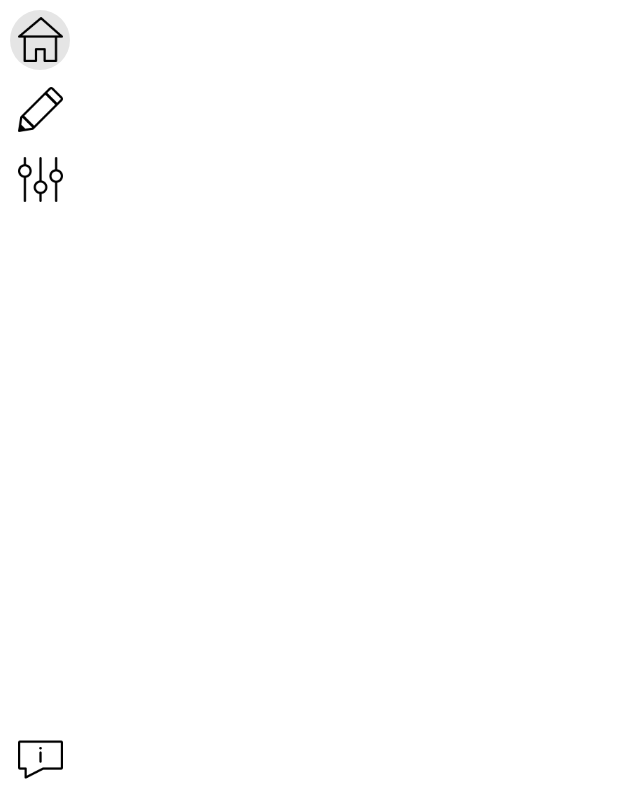
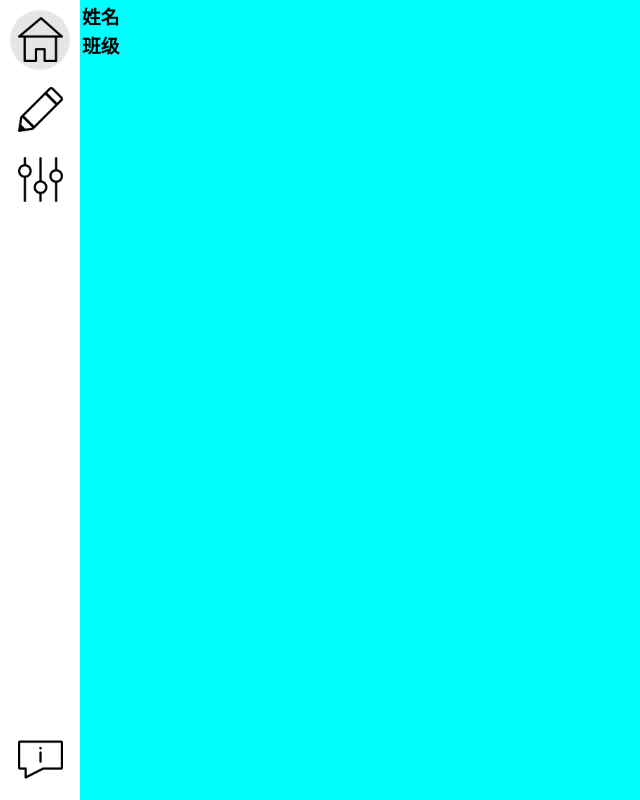
Before and after one commit to amekiri13/Roll-Call-, a JavaScript app: page /#/ in a window 1280 px wide. Shown: the whole page, without its empty margins (0-640 px from the left). Built offline with nearby package versions, Linux system fonts and the light colour scheme.

Commit message:
test:样式测试

```diff
--- a/src/components/Edit.vue
+++ b/src/components/Edit.vue
@@ -10,5 +10,11 @@ export default {
 </script>
 
 <style scoped>
-
+.outside {
+  position: absolute;
+  left: 80px;
+  width: calc(100vw - 80px);
+  height: 100vh;
+  background-color: aqua;
+}
 </style>
--- a/src/components/Home.vue
+++ b/src/components/Home.vue
@@ -1,21 +1,34 @@
 <template>
-<div>
-
+<div class="outside">
+  <table>
+    <tbody>
+      <tr>
+        <td><h3>姓名</h3></td>
+      </tr>
+      <tr>
+        <td><h3>班级</h3></td>
+      </tr>
+    </tbody>
+  </table>
 </div>
 </template>
 
 <script>
 export default {
   // eslint-disable-next-line vue/multi-word-component-names
-  name: "Home",
-  components: {
-
-  }
+  name: "Home"
 }
 </script>
 
 <style scoped>
 .outside {
   position: absolute;
+  left: 80px;
+  width: calc(100vw - 80px);
+  height: 100vh;
+  background-color: aqua;
+}
+.outside > table {
+
 }
 </style>
--- a/src/components/Setting.vue
+++ b/src/components/Setting.vue
@@ -10,5 +10,11 @@ export default {
 </script>
 
 <style scoped>
-
+.outside {
+  position: absolute;
+  left: 80px;
+  width: calc(100vw - 80px);
+  height: 100vh;
+  background-color: aqua;
+}
 </style>
```
